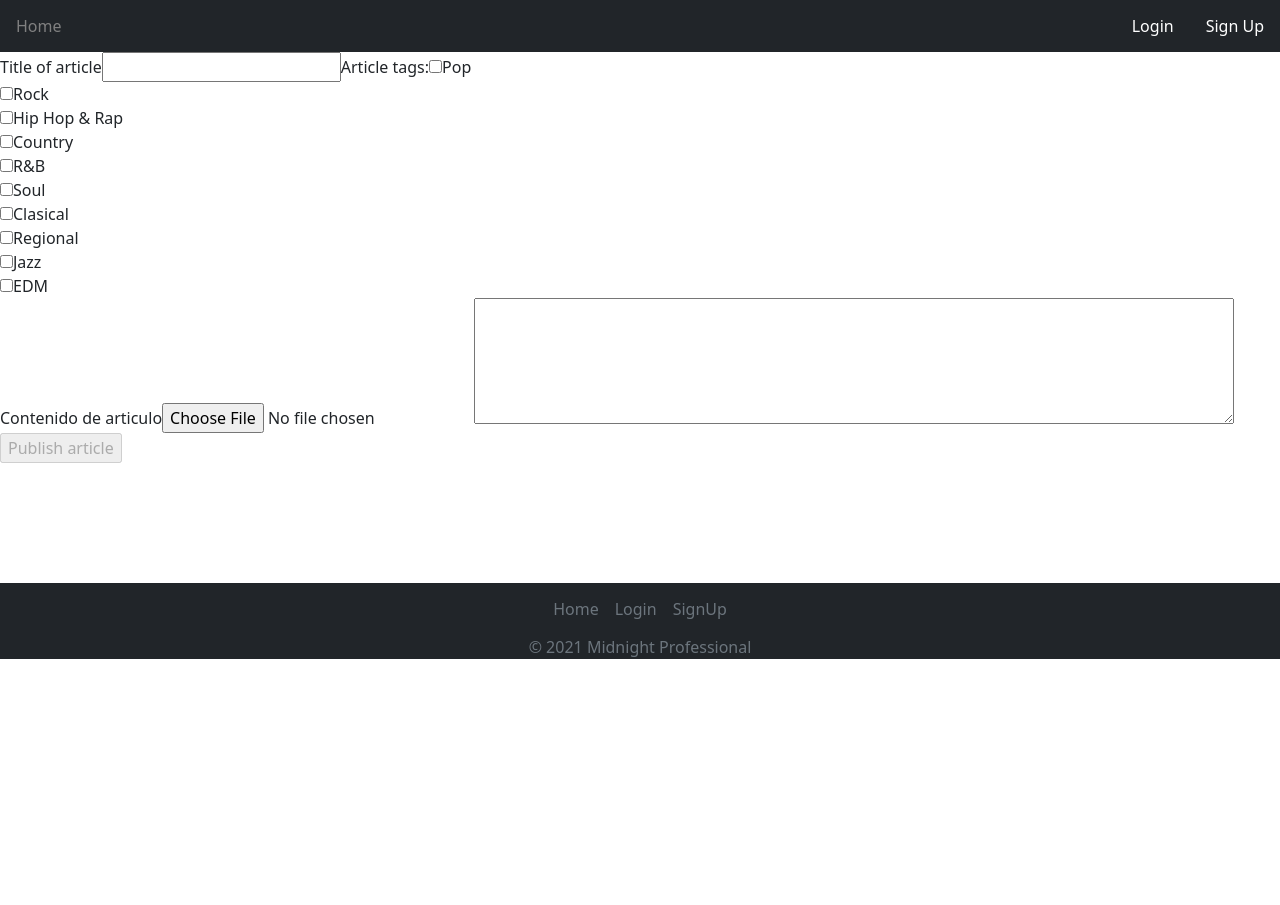
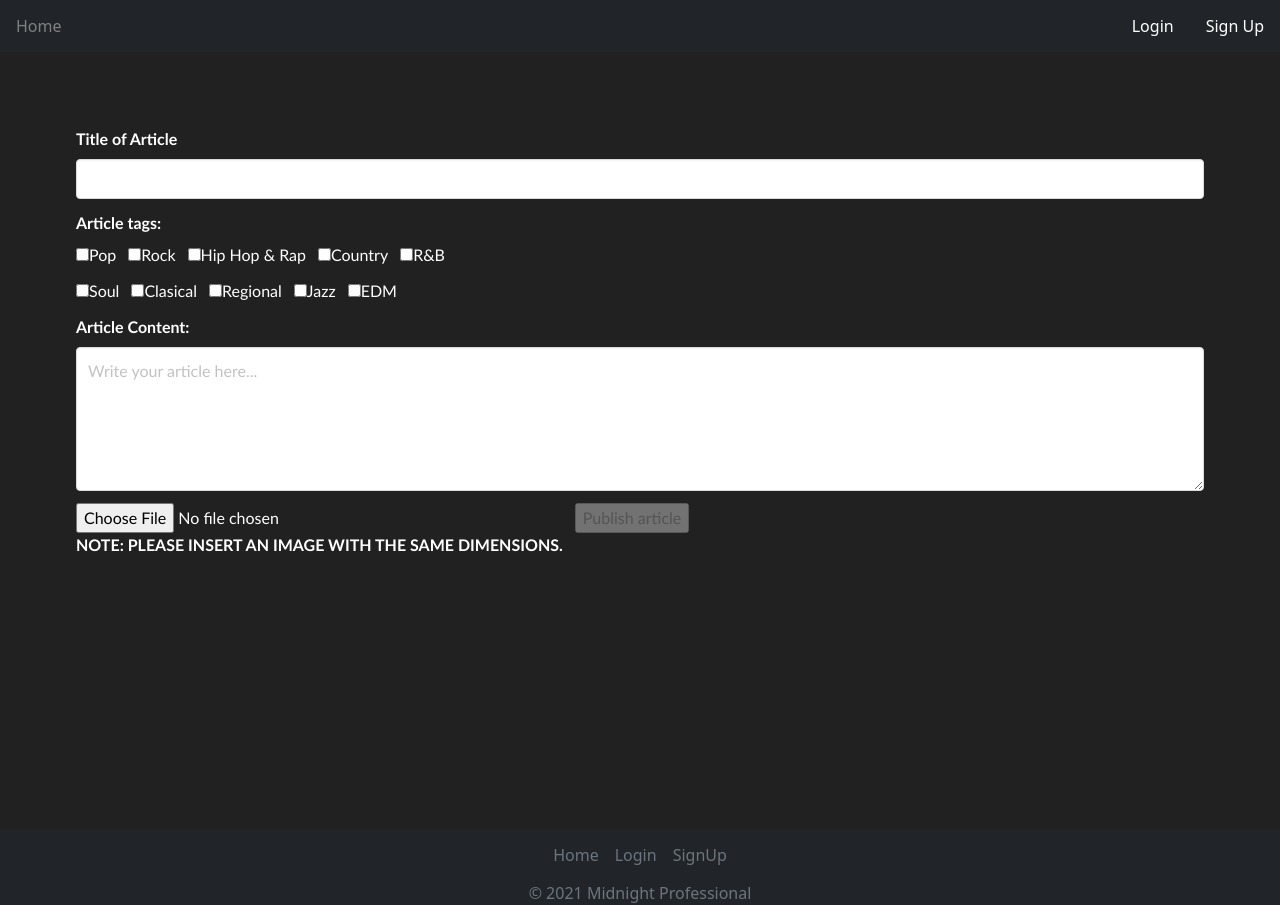
Before and after one commit to icryeverytime/Redes, an Angular app: page /articles in a window 1280 px wide. Before the commit the page ends 800 px from the top, so only its background shows below. Built offline with nearby package versions, Linux system fonts and the light colour scheme.

Commit message:
un chingo de cambios/publish

```diff
--- a/src/app/app.component.html
+++ b/src/app/app.component.html
@@ -19,12 +19,6 @@
     </ul>
   </nav>
   <router-outlet></router-outlet>
-  <br>
-  <br>
-  <br>
-  <br>
-  <br>
-    <div class="bg-dark full">
     <footer class="bg-dark">
       <ul class="nav justify-content-center bg-dark" >
         <li class="nav-item" routerLink="/home" ><a class="nav-link px-2 text-muted">Home</a></li>
@@ -33,7 +27,6 @@
       </ul>
             <p style="margin-bottom: 0px;"class="text-center text-muted">© 2021 Midnight Professional</p>
     </footer>
-  </div>
   <script src="https://cdn.jsdelivr.net/npm/bootstrap@5.1.3/dist/js/bootstrap.bundle.min.js" integrity="sha384-ka7Sk0Gln4gmtz2MlQnikT1wXgYsOg+OMhuP+IlRH9sENBO0LRn5q+8nbTov4+1p" crossorigin="anonymous"></script>
 </body>
 </html>
--- a/src/app/login/login.component.css
+++ b/src/app/login/login.component.css
@@ -6,7 +6,7 @@
   font-family: 'Trebuchet MS', sans-serif;
 }
 body{
-  background: #212529;
+  background: #212121;
   overflow: hidden;
 }
 
@@ -22,7 +22,7 @@ body{
 }
 .wrapper .title{
   height: 90px;
-  background: #212529;
+  background: #212121;
   border-radius: 5px 5px 0 0;
   color: #fff;
   font-size: 30px;
@@ -57,7 +57,7 @@ body{
   height: 100%;
   color: #fff;
   font-size: 18px;
-  background: #212529;
+  background: #212121;
   border-radius: 5px 0 0 5px;
   display: flex;
   align-items: center;
@@ -67,7 +67,7 @@ body{
   margin: -8px 0 20px 0;
 }
 .wrapper form .pass a{
-  color: #212529;
+  color: #212121;
   font-size: 17px;
   text-decoration: none;
 }
@@ -79,11 +79,11 @@ body{
   font-size: 20px;
   font-weight: 500;
   padding-left: 0px;
-  background: #212529;
+  background: #212121;
   cursor: pointer;
 }
 form .button input:hover{
-  background: #212529;
+  background: #212121;
 }
 .wrapper form .signup-link{
   text-align: center;
@@ -91,7 +91,7 @@ form .button input:hover{
   font-size: 17px;
 }
 .wrapper form .signup-link a{
-  color: #212529;
+  color: #212121;
   text-decoration: none;
 }
 form .signup-link a:hover{
--- a/src/app/login/login.component.html
+++ b/src/app/login/login.component.html
@@ -47,8 +47,6 @@
       </form>
     </div>
   </div>
-
-
   <!--
     <div>
         <form [formGroup]="loginForm" #userPost="ngForm" (ngSubmit)="onSubmit(userPost.value,userPost)">
--- a/src/app/sign-up/sign-up.component.css
+++ b/src/app/sign-up/sign-up.component.css
@@ -6,7 +6,7 @@
   font-family: 'Trebuchet MS', sans-serif;
 }
 body{
-  background: #212529;
+  background: #212121;
   overflow: hidden;
 }
 
@@ -22,7 +22,7 @@ body{
 }
 .wrapper .title{
   height: 90px;
-  background: #212529;
+  background: #212121;
   border-radius: 5px 5px 0 0;
   color: #fff;
   font-size: 30px;
@@ -57,7 +57,7 @@ body{
   height: 100%;
   color: #fff;
   font-size: 18px;
-  background: #212529;
+  background: #212121;
   border-radius: 5px 0 0 5px;
   display: flex;
   align-items: center;
@@ -67,7 +67,7 @@ body{
   margin: -8px 0 20px 0;
 }
 .wrapper form .pass a{
-  color: #212529;
+  color: #212121;
   font-size: 17px;
   text-decoration: none;
 }
@@ -79,11 +79,11 @@ body{
   font-size: 20px;
   font-weight: 500;
   padding-left: 0px;
-  background: #212529;
+  background: #212121;
   cursor: pointer;
 }
 form .button input:hover{
-  background: #212529;
+  background: #212121;
 }
 .wrapper form .signup-link{
   text-align: center;
@@ -91,7 +91,7 @@ form .button input:hover{
   font-size: 17px;
 }
 .wrapper form .signup-link a{
-  color: #212529;
+  color: #212121;
   text-decoration: none;
 }
 form .signup-link a:hover{
--- a/src/app/subida-posts/subida-posts.component.css
+++ b/src/app/subida-posts/subida-posts.component.css
@@ -0,0 +1,16 @@
+body{
+    background: #212121;
+    overflow: hidden;
+    color: white;
+    margin: 0%;
+    font-family: 'Trebuchet MS', sans-serif;
+
+  }
+  html{
+      overflow: hidden;
+
+  }
+.container{
+    padding-top: 4%;
+    padding-bottom: 20%;
+}
--- a/src/app/subida-posts/subida-posts.component.html
+++ b/src/app/subida-posts/subida-posts.component.html
@@ -1,3 +1,86 @@
+<!DOCTYPE html>
+<html lang="en">
+<head>
+  <meta charset="UTF-8">
+  <meta http-equiv="X-UA-Compatible" content="IE=edge">
+  <meta name="viewport" content="width=device-width, initial-scale=1">
+    <link rel="stylesheet" href="https://cdn.jsdelivr.net/npm/bulma@0.9.3/css/bulma.min.css">
+      <link href="https://cdn.jsdelivr.net/npm/bootstrap@5.1.3/dist/css/bootstrap.min.css" rel="stylesheet" integrity="sha384-1BmE4kWBq78iYhFldvKuhfTAU6auU8tT94WrHftjDbrCEXSU1oBoqyl2QvZ6jIW3" crossorigin="anonymous">
+
+</head>
+<body>
+<br>
+
+<div class="container">
+<form [formGroup]="articleForm" #articlePost="ngForm" (ngSubmit)="onSubmit(articlePost.value)">
+  <div class="field">
+    <label class="titulo label has-text-white">Title of Article</label>
+    <div class="control">
+      <input class="input" type="text" id="titulo" formControlName="titulo" ngModel>
+    </div>
+  </div>
+  <label for="tags" class="label has-text-white ">Article tags:</label>
+  <div class="field is-grouped is-grouped-multiline">
+    <p class="control">
+      <input type="checkbox"  id="pop" name="pop" value="pop" formControlName="pop" ngModel>
+      <label for="pop">Pop</label>
+    </p>
+    <p class="control">
+      <input type="checkbox" id="rock" name="rock" value="rock" formControlName="rock" ngModel>
+    <label for="rock">Rock</label>
+    </p>
+    <p class="control">
+      <input type="checkbox" id="hiphop" name="hiphop" value="hiphop" formControlName="hiphop" ngModel>
+      <label for="hiphop">Hip Hop & Rap</label>
+    </p>
+    <p class="control">
+      <input type="checkbox" id="country" name="country" value="country" formControlName="country" ngModel>
+    <label for="country">Country</label>
+    </p>
+    <p class="control">
+      <input type="checkbox" id="rb" name="rb" value="rb" formControlName="rb" ngModel>
+      <label for="rb">R&B</label>
+    </p>  </div>
+    <div class="field is-grouped is-grouped-multiline">
+    <p class="control">
+      <input type="checkbox" id="soul" name="soul" value="soul" formControlName="soul" ngModel>
+    <label for="soul">Soul</label>
+    </p>
+    <p class="control">
+      <input type="checkbox" id="classical" name="classical" value="classical" formControlName="classical" ngModel>
+      <label for="classical">Clasical</label>
+    </p>
+    <p class="control">
+      <input type="checkbox" id="regional" name="regional" value="regional" formControlName="regional" ngModel>
+      <label for="regional">Regional</label>
+    </p>
+    <p class="control">
+      <input type="checkbox" id="jazz" name="jazz" value="jazz" formControlName="jazz" ngModel>
+    <label for="jazz">Jazz</label>
+    </p>
+    <p class="control">
+      <input type="checkbox" id="edm" name="edm" value="edm" formControlName="edm" ngModel>
+      <label for="edm">EDM</label>
+    </p>
+  </div>
+  <div class="field">
+    <label class="label has-text-white" for="text">Article Content:</label>
+    <div class="control">
+      <textarea class="textarea" placeholder="Write your article here..." cols="80" rows="5" id="texto" name="texto" value="text" formControlName="texto" ngModel></textarea>
+    </div>
+  </div>
+  <div class="field is-grouped">
+    <div class="control">
+      <input type="file" (change)="onFileSelected($event)" id="imagen" formControlName="imagen" ngModel>
+      <p style="font-weight: bolder;">NOTE: PLEASE INSERT AN IMAGE WITH THE SAME DIMENSIONS.</p>
+    </div>
+    <div class="control">
+      <input type="submit" value="Publish article" [disabled]="articleForm.invalid">
+    </div>
+  </div>
+</form>
+</div>
+<!--
   <form [formGroup]="articleForm" #articlePost="ngForm" (ngSubmit)="onSubmit(articlePost.value)">
     <label for="titulo">Title of article</label>
     <input type="text" id="titulo" formControlName="titulo" ngModel>
@@ -36,5 +119,7 @@
     <input type="file" (change)="onFileSelected($event)" id="imagen" formControlName="imagen" ngModel>
     <textarea cols="80" rows="5" id="texto" name="texto" value="text" formControlName="texto" ngModel></textarea>
     <input type="submit" value="Publish article" [disabled]="articleForm.invalid">
-</form>
+  </form>-->
   <!--<img src="http://25.83.103.75:5000/images/backend_ksg.jpg" width="100px" height="100px"> -->
+</body>
+</html>
--- a/src/app/user/user.component.css
+++ b/src/app/user/user.component.css
@@ -1,8 +1,8 @@
 h3{
     text-align: center;
+    color: #f6f6f6;
 }
 #playlists{
-    border: 1px solid black;
     margin-left: 100px;
     margin-right: 100px;
     margin-top: 40px;
@@ -22,3 +22,7 @@ img{
 p{
     color: #f6f6f6; font-family: 'Trebuchet MS', sans-serif; font-size: 16px; line-height: 24px;
 }
+body{
+    background: #212121;
+    padding-bottom: 1%;
+}
--- a/src/app/user/user.component.html
+++ b/src/app/user/user.component.html
@@ -11,7 +11,7 @@
 </head>
 <body>
     <h3>{{User}}</h3>
-<div id="playlists" class="card text-white bg-dark mb-3 border-danger mb-3">
+<div id="playlists" class="card text-white bg-dark mb-3 border-light mb-3">
     <div class="card-header bg-transparent border-light"><h4>Articles written by:</h4>
     </div>
     <div id="spotify">
```
Also changed, not shown: src/app/app.component.css (line endings or trailing spaces). Lines whose indentation alone changed are shown as unchanged.
